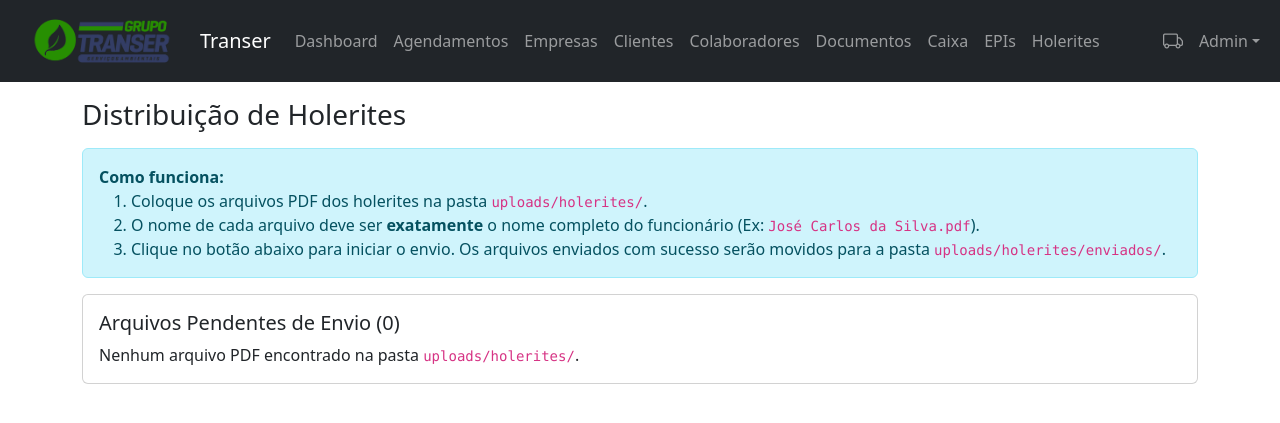
After one commit to TiagoRoque84/projeto6.1, a Flask app: page /holerites/ in a window 1280 px wide. The commit adds this page. Shown: the top 423 px of the page. Run offline with Flask 3, Linux system fonts and the light colour scheme; the visitor is signed in with stand-in values (Sample User, id 1).

Commit message:
Módulo de holerites

```diff
--- a/app.py
+++ b/app.py
@@ -7,18 +7,13 @@ from models import User, Company, Funcao, DocumentType
 from dotenv import load_dotenv
 
 def normalize_upload_path(path):
-    """Filtro para normalizar caminhos de upload para URLs."""
-    if not path:
-        return ""
+    # ... (código existente) ...
+    if not path: return ""
     rel_path = str(path).replace('\\', '/')
-    if rel_path.startswith('uploads/'):
-        rel_path = rel_path[len('uploads/'):]
+    if rel_path.startswith('uploads/'): rel_path = rel_path[len('uploads/'):]
     return rel_path
 
 def create_app():
-    """
-    Função factory para criar e configurar a instância da aplicação Flask.
-    """
     app = Flask(__name__, template_folder="templates")
 
     app.jinja_env.filters['norm_upload'] = normalize_upload_path
@@ -45,7 +40,8 @@ def create_app():
     from blueprints.dash.routes import dash_bp
     from blueprints.customers.routes import customers_bp
     from blueprints.epi import epi_bp
-    from blueprints.agendamentos import agendamentos_bp # MÓDULO NOVO
+    from blueprints.agendamentos import agendamentos_bp
+    from blueprints.holerites import holerites_bp # MÓDULO NOVO
 
     # Registro dos blueprints
     app.register_blueprint(main_bp)
@@ -60,12 +56,14 @@ def create_app():
     app.register_blueprint(dash_bp, url_prefix='/dash')
     app.register_blueprint(customers_bp, url_prefix='/clientes')
     app.register_blueprint(epi_bp, url_prefix='/epi')
-    app.register_blueprint(agendamentos_bp, url_prefix='/agendamentos') # MÓDULO NOVO
+    app.register_blueprint(agendamentos_bp, url_prefix='/agendamentos')
+    app.register_blueprint(holerites_bp, url_prefix='/holerites') # MÓDULO NOVO
 
     print("Home ('/') apontada para dash.dashboard.")
 
     return app
 
+# ... (resto do app.py continua igual) ...
 @login_manager.user_loader
 def load_user(uid):
     return User.query.get(int(uid))
@@ -74,7 +72,6 @@ app = create_app()
 
 @app.cli.command("init-data")
 def init_data():
-    """Cria os dados iniciais no banco de dados."""
     if not User.query.filter_by(username="admin").first():
         from werkzeug.security import generate_password_hash
         u = User(username="admin", password=generate_password_hash("admin123", method='pbkdf2:sha256'), role="admin", nome_completo="Administrador")
--- /dev/null
+++ b/blueprints/holerites/__init__.py
@@ -0,0 +1,5 @@
+from flask import Blueprint
+
+holerites_bp = Blueprint('holerites', __name__, template_folder='../../templates/holerites')
+
+from . import routes
--- /dev/null
+++ b/blueprints/holerites/routes.py
@@ -0,0 +1,88 @@
+# blueprints/holerites/routes.py
+import os
+from flask import render_template, request, redirect, url_for, flash, current_app
+from flask_login import login_required
+from . import holerites_bp
+from models import Employee
+from notifications import send_email
+from utils import admin_required
+
+# Caminhos para as pastas de holerites
+HOLERITES_PENDENTES_DIR = "holerites"
+HOLERITES_ENVIADOS_DIR = os.path.join("holerites", "enviados")
+
+def get_full_path(subdir):
+    return os.path.join(current_app.root_path, current_app.config['UPLOAD_FOLDER'], subdir)
+
+@holerites_bp.route('/')
+@login_required
+@admin_required
+def index():
+    """Mostra a tela de distribuição de holerites."""
+    pendentes_path = get_full_path(HOLERITES_PENDENTES_DIR)
+    os.makedirs(pendentes_path, exist_ok=True) # Garante que a pasta exista
+
+    arquivos_pendentes = [f for f in os.listdir(pendentes_path) if f.lower().endswith('.pdf')]
+    return render_template('holerites/index.html', arquivos=arquivos_pendentes)
+
+@holerites_bp.route('/distribuir', methods=['POST'])
+@login_required
+@admin_required
+def distribuir():
+    """Processa e envia os holerites por e-mail."""
+    pendentes_path = get_full_path(HOLERITES_PENDENTES_DIR)
+    enviados_path = get_full_path(HOLERITES_ENVIADOS_DIR)
+    os.makedirs(enviados_path, exist_ok=True)
+
+    arquivos_pendentes = [f for f in os.listdir(pendentes_path) if f.lower().endswith('.pdf')]
+
+    if not arquivos_pendentes:
+        flash("Nenhum holerite encontrado na pasta para envio.", "warning")
+        return redirect(url_for('holerites.index'))
+
+    sucessos = 0
+    falhas = []
+
+    for nome_arquivo in arquivos_pendentes:
+        # Extrai o nome do funcionário do nome do arquivo
+        nome_funcionario = os.path.splitext(nome_arquivo)[0]
+
+        # Procura o funcionário no banco de dados
+        funcionario = Employee.query.filter(Employee.nome.ilike(nome_funcionario)).first()
+
+        if not funcionario:
+            falhas.append(f"Funcionário '{nome_funcionario}' não encontrado no sistema.")
+            continue
+
+        if not funcionario.email:
+            falhas.append(f"Funcionário '{nome_funcionario}' não possui e-mail cadastrado.")
+            continue
+
+        # Monta e envia o e-mail
+        caminho_completo_arquivo = os.path.join(pendentes_path, nome_arquivo)
+        assunto = "Seu Holerite está Disponível"
+        corpo = f"Olá, {funcionario.nome}.\n\nSeu holerite está em anexo.\n\nAtenciosamente,\nEmpresa."
+
+        sucesso, msg_erro = send_email(
+            to_list=[funcionario.email],
+            subject=assunto,
+            body=corpo,
+            attachment_path=caminho_completo_arquivo,
+            attachment_filename=nome_arquivo
+        )
+
+        if sucesso:
+            sucessos += 1
+            # Move o arquivo para a pasta de enviados
+            os.rename(caminho_completo_arquivo, os.path.join(enviados_path, nome_arquivo))
+        else:
+            falhas.append(f"Falha ao enviar para '{nome_funcionario}': {msg_erro}")
+
+    # Exibe o resultado
+    flash(f"{sucessos} holerite(s) enviado(s) com sucesso!", "success")
+    if falhas:
+        # Junta todas as falhas em uma única mensagem para não poluir a tela
+        erros_str = "<br>".join(falhas)
+        flash(f"Ocorreram {len(falhas)} falhas:<br>{erros_str}", "danger")
+
+    return redirect(url_for('holerites.index'))
--- a/templates/base.html
+++ b/templates/base.html
@@ -21,6 +21,7 @@
     </button>
     <div class="collapse navbar-collapse" id="navMain">
       <ul class="navbar-nav me-auto mb-2 mb-lg-0">
+        <li class="nav-item"><a class="nav-link" href="{{ url_for('dash.dashboard') }}">Dashboard</a></li>
         <li class="nav-item"><a class="nav-link" href="{{ url_for('agendamentos.index') }}">Agendamentos</a></li>
         <li class="nav-item"><a class="nav-link" href="{{ url_for('companies.list') }}">Empresas</a></li>
         <li class="nav-item"><a class="nav-link" href="{{ url_for('customers.list') }}">Clientes</a></li>
@@ -28,6 +29,7 @@
         <li class="nav-item"><a class="nav-link" href="{{ url_for('documents.list') }}">Documentos</a></li>
         <li class="nav-item"><a class="nav-link" href="{{ url_for('pdv.pdv_index') }}">Caixa</a></li>
         <li class="nav-item"><a class="nav-link" href="{{ url_for('epi.index') }}">EPIs</a></li>
+        <li class="nav-item"><a class="nav-link" href="{{ url_for('holerites.index') }}">Holerites</a></li>
       </ul>
 
       <ul class="navbar-nav ms-auto mb-2 mb-lg-0 d-flex align-items-center">
@@ -52,6 +54,7 @@
     </div>
   </div>
 </nav>
+
 <div class="container py-3">
   {% with messages = get_flashed_messages(with_categories=true) %}
     {% if messages %}
@@ -63,6 +66,7 @@
       {% endfor %}
     {% endif %}
   {% endwith %}
+
   {% block content %}{% endblock %}
 </div>
 <script src="https://cdn.jsdelivr.net/npm/bootstrap@5.3.3/dist/js/bootstrap.bundle.min.js"></script>
--- /dev/null
+++ b/templates/holerites/index.html
@@ -0,0 +1,35 @@
+{% extends 'base.html' %}
+{% block content %}
+<div class="d-flex justify-content-between align-items-center mb-3">
+  <h3 class="mb-0">Distribuição de Holerites</h3>
+</div>
+
+<div class="alert alert-info">
+    <b>Como funciona:</b>
+    <ol class="mb-0">
+        <li>Coloque os arquivos PDF dos holerites na pasta <code>uploads/holerites/</code>.</li>
+        <li>O nome de cada arquivo deve ser <strong>exatamente</strong> o nome completo do funcionário (Ex: <code>José Carlos da Silva.pdf</code>).</li>
+        <li>Clique no botão abaixo para iniciar o envio. Os arquivos enviados com sucesso serão movidos para a pasta <code>uploads/holerites/enviados/</code>.</li>
+    </ol>
+</div>
+
+<div class="card">
+    <div class="card-body">
+        <h5 class="card-title">Arquivos Pendentes de Envio ({{ arquivos|length }})</h5>
+        {% if arquivos %}
+            <ul class="list-group mb-3">
+                {% for arq in arquivos %}
+                    <li class="list-group-item">{{ arq }}</li>
+                {% endfor %}
+            </ul>
+            <form method="post" action="{{ url_for('holerites.distribuir') }}" onsubmit="return confirm('Tem certeza que deseja enviar {{ arquivos|length }} holerite(s) por e-mail?');">
+                <button type="submit" class="btn btn-primary btn-lg">
+                    <i class="bi bi-send"></i> Enviar Holerites
+                </button>
+            </form>
+        {% else %}
+            <p class="card-text">Nenhum arquivo PDF encontrado na pasta <code>uploads/holerites/</code>.</p>
+        {% endif %}
+    </div>
+</div>
+{% endblock %}
```
Also changed, not shown: notifications.py (+29 -6 lines), 2 other files.
